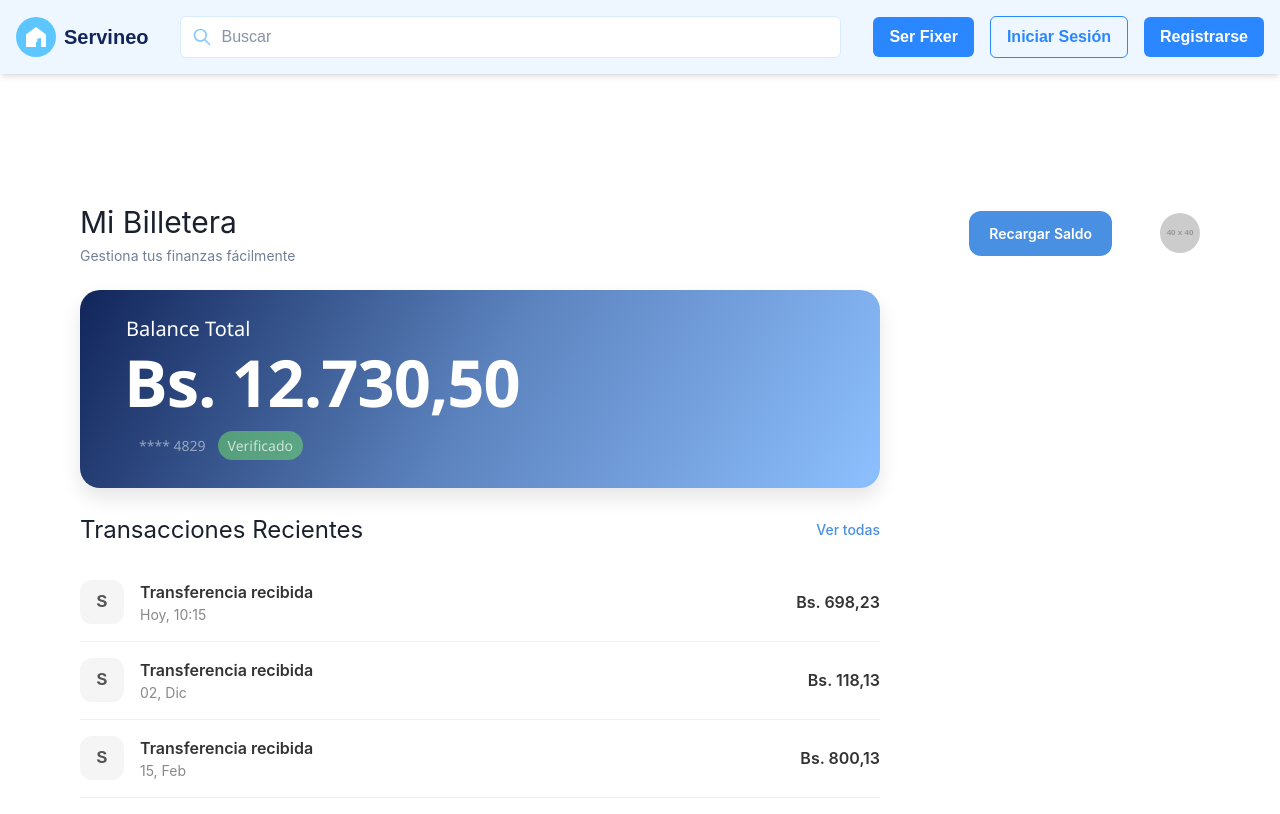
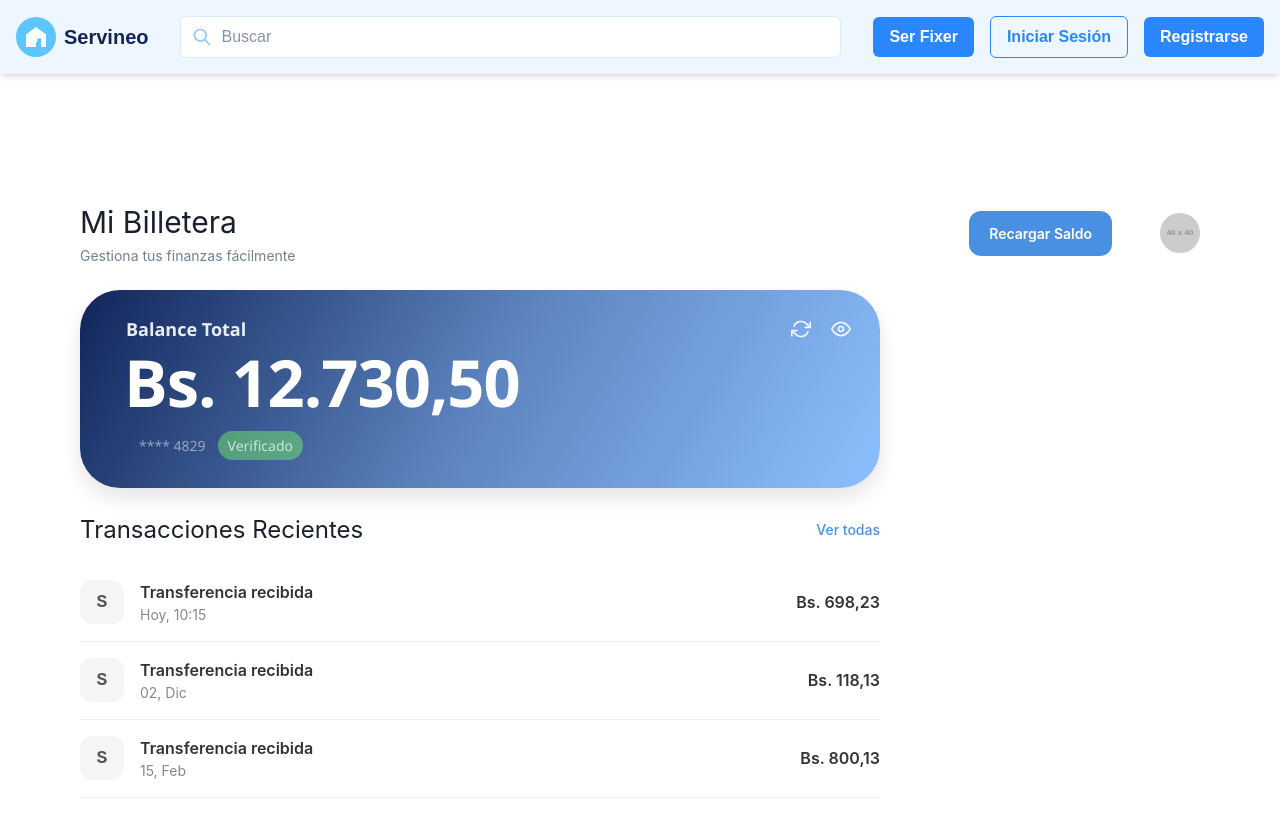
Before and after one commit to robertgt0/alquiler_front, a Next.js app: page /bitcrew/wallet in a window 1280 px wide. Shown: the top 814 px of the page. Built offline with nearby package versions, Linux system fonts and the light colour scheme.

Commit message:
feature: añadir botones de recargar y ocultar/mostrar saldo en tarjeta de balance

```diff
--- a/src/app/bitcrew/wallet/components/BalanceCard/BalanceCard.css
+++ b/src/app/bitcrew/wallet/components/BalanceCard/BalanceCard.css
@@ -3,7 +3,7 @@
   background-image: linear-gradient(120deg, #11255A,#5C83BE, #8DC0FF); /* Ajusta estos colores a tu figma */
   color: white;
   padding: 24px;
-  border-radius: 20px;
+  border-radius: 40px;
   box-shadow: 0 10px 20px rgba(0, 0, 0, 0.1);
 }
 
@@ -12,10 +12,11 @@
   display: flex;
   justify-content: space-between;
   align-items: center;
+
   font-size: 20px;
   font-weight: 400;
+  font-family: 'Segoe UI', Tahoma, Geneva, Verdana, sans-serif;
   opacity: 1.1;
-  font-family: 'Segoe UI', Tahoma, Geneva, Verdana, sans-serif;
 }
 
 .card-icons {
@@ -70,3 +71,40 @@
   font-weight: 500;
   font-family: 'Segoe UI', Tahoma, Geneva, Verdana, sans-serif;
 }
+
+/* ... (Tus estilos de .balance-card, .balance-amount, etc. van aquí) ... */
+
+/* --- Estilos para los nuevos iconos --- */
+.card-header {
+  display: flex; /* <-- Importante para alinear "Balance Total" y los iconos */
+  justify-content: space-between;
+  align-items: center;
+  font-size: 18px;
+  font-weight: 600;
+  opacity: 0.9;
+}
+
+.card-icons {
+  display: flex;
+  gap: 10px;
+  /* margin-left: auto; <-- Esto ya no es necesario si card-header usa space-between */
+}
+
+.icon-button {
+  background: none;
+  border: none;
+  color: white; /* <-- ¡Crítico para que se vean! */
+  cursor: pointer;
+  padding: 5px;
+  border-radius: 50%;
+  transition: background-color 0.2s ease;
+  display: flex;
+  align-items: center;
+  justify-content: center;
+}
+
+.icon-button:hover {
+  background-color: rgba(255, 255, 255, 0.2);
+}
+
+/* ... (Tus otros estilos como .card-footer, etc.) ... */
--- a/src/app/bitcrew/wallet/components/BalanceCard/BalanceCard.tsx
+++ b/src/app/bitcrew/wallet/components/BalanceCard/BalanceCard.tsx
@@ -1,35 +1,57 @@
-import React from 'react';
+// src/app/bitcrew/wallet/components/BalanceCard.tsx
+import React, { useState } from 'react';
 import './BalanceCard.css';
 
-// Importa tus iconos (ej. react-icons)
-// import { FiRefreshCw, FiEye } from 'react-icons/fi';
+// Importa los iconos que usaremos
+import { FiRefreshCw, FiEye, FiEyeOff } from 'react-icons/fi';
 
+// Esta es tu 'prop' original. Asumimos que la página se la pasará.
 interface BalanceCardProps {
   balance: number;
 }
 
 const BalanceCard: React.FC<BalanceCardProps> = ({ balance }) => {
 
-  // Formatear el número a un estilo de moneda
+  // Estado para visibilidad
+  const [showBalance, setShowBalance] = useState(true);
+
+  // Formatear el número
   const formattedBalance = new Intl.NumberFormat('es-BO', {
     minimumFractionDigits: 2,
     maximumFractionDigits: 2,
   }).format(balance);
 
+  // Funciones para los botones
+  const handleRefresh = () => {
+    console.log('Refrescar saldo...');
+    // Aquí iría la lógica de API
+  };
+
+  const handleToggleBalance = () => {
+    setShowBalance(!showBalance); // Invierte el estado
+  };
+
   return (
+    // ¡Aquí están las clases CSS que faltaban!
     <div className="balance-card">
       <div className="card-header">
         <span>Balance Total</span>
+
         <div className="card-icons">
-          {/* Aquí irían tus iconos de refrescar y ocultar */}
-          {/* <FiRefreshCw /> <FiEye /> */}
+          <button onClick={handleRefresh} className="icon-button">
+            <FiRefreshCw size={20} />
+          </button>
+          <button onClick={handleToggleBalance} className="icon-button">
+            {showBalance ? <FiEye size={20} /> : <FiEyeOff size={20} />}
+          </button>
         </div>
       </div>
 
       <div className="balance-amount">
-        {/* Requerimiento: "Bs." no editable y monto no seleccionable */}
         <span className="currency">Bs. </span>
-        <span className="amount">{formattedBalance}</span>
+        <span className="amount">
+          {showBalance ? formattedBalance : '*****.**'}
+        </span>
       </div>
 
       <div className="card-footer">
```
Also changed, not shown: 1 other file (tests, documents, lock files or other folders).
